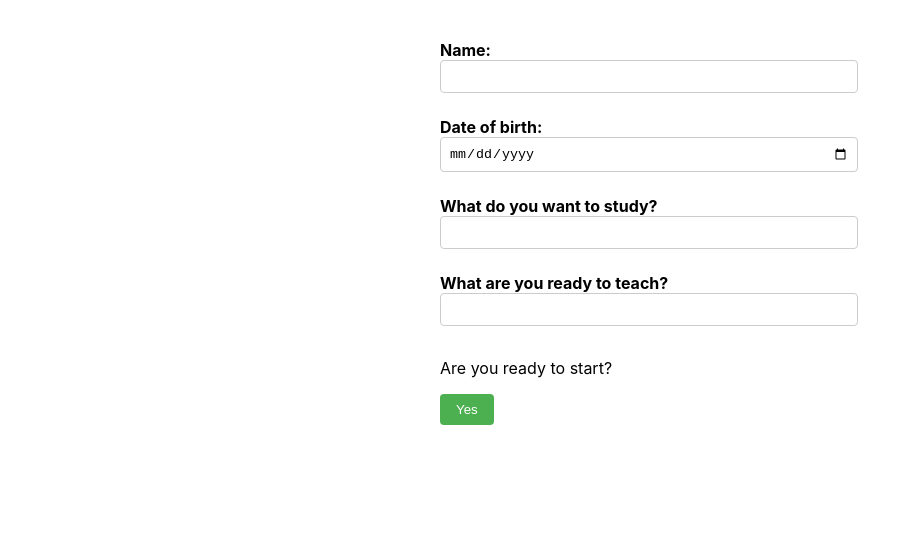
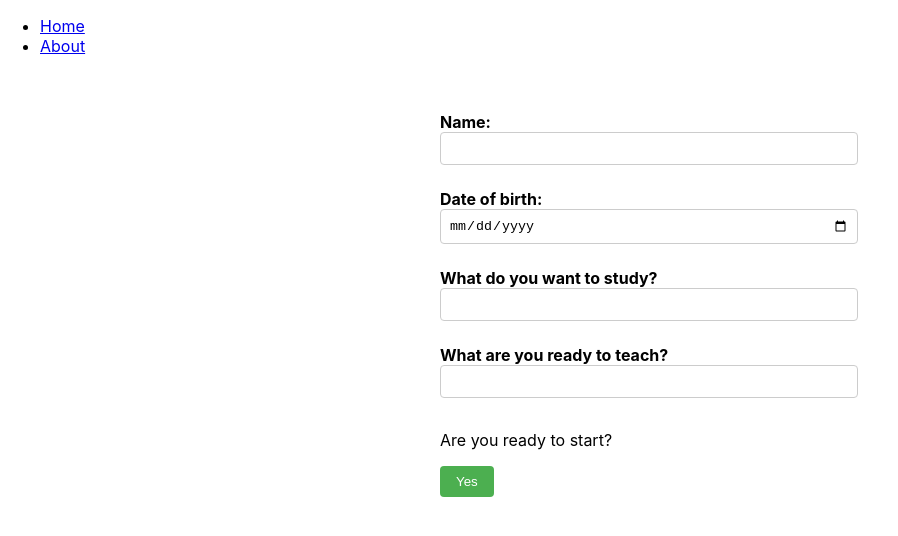
Before and after one commit to Misofser/cogniswap, a React (Create React App) app: page / in a window 1280 px wide. Shown: the top 536 px of the page, without its empty margins (0-898 px from the left). Built offline with nearby package versions, Linux system fonts and the light colour scheme.

Commit message:
Add navbar in progress

```diff
--- a/src/App.js
+++ b/src/App.js
@@ -1,5 +1,6 @@
 import React, { useState } from 'react';
 import './App.css';
+import Navbar from './Navbar';
 
 function App() {
   const [formData, setFormData] = useState({
@@ -23,6 +24,8 @@
   };
 
   return (
+    <div>
+      <Navbar />
         <div className="form-container">
           <form onSubmit={handleSubmit}>
             <label className="form-label">
@@ -73,6 +76,7 @@
             <button type="submit" className="form-submit">Yes</button>
           </form>
         </div>
+    </div>
   );
 }
 
--- /dev/null
+++ b/src/Navbar.js
@@ -0,0 +1,14 @@
+import React from 'react';
+
+function Navbar() {
+  return (
+    <nav>
+      <ul>
+        <li><a href="/">Home</a></li>
+        <li><a href="/about">About</a></li>
+      </ul>
+    </nav>
+  );
+}
+
+export default Navbar;
```
Lines whose indentation alone changed are shown as unchanged.
